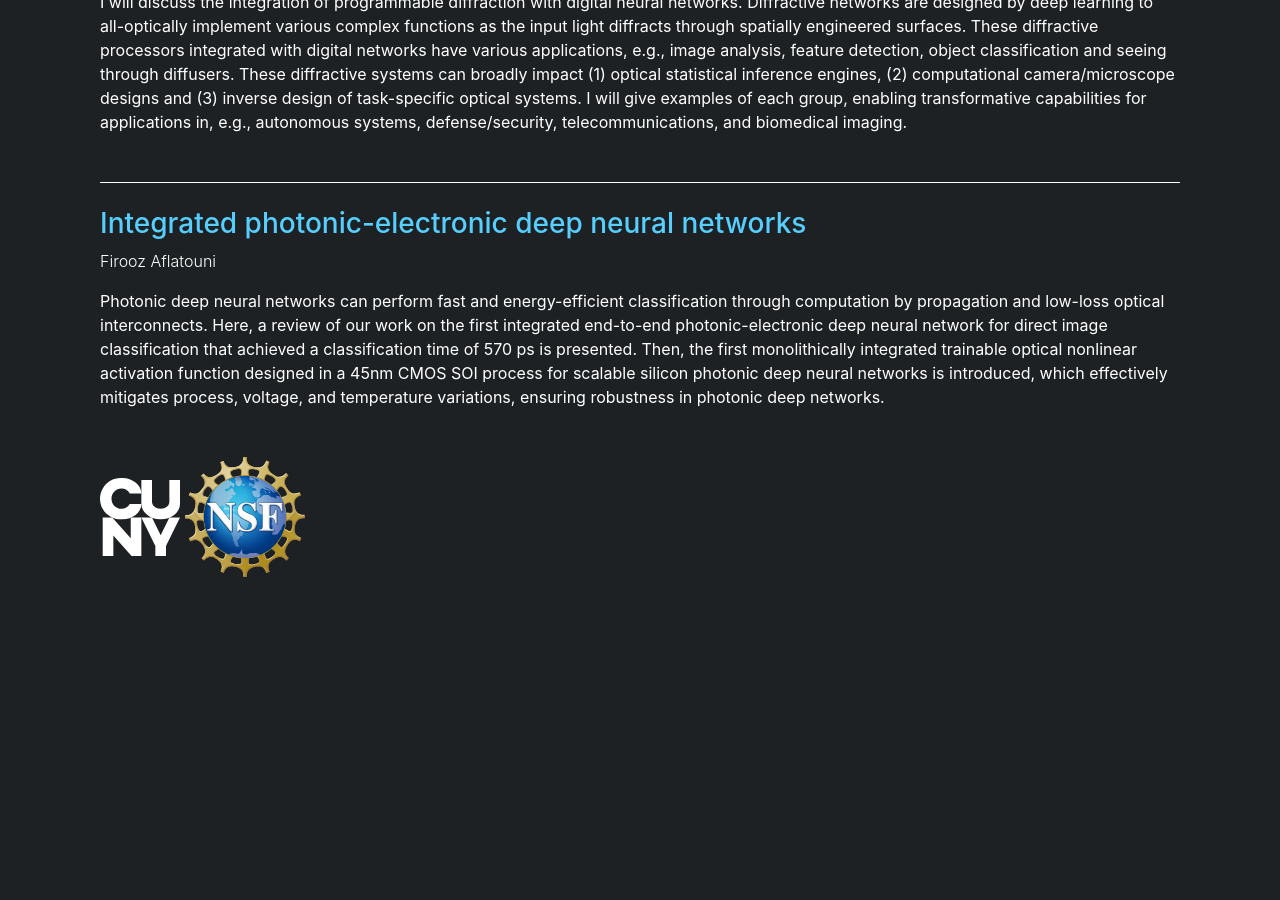
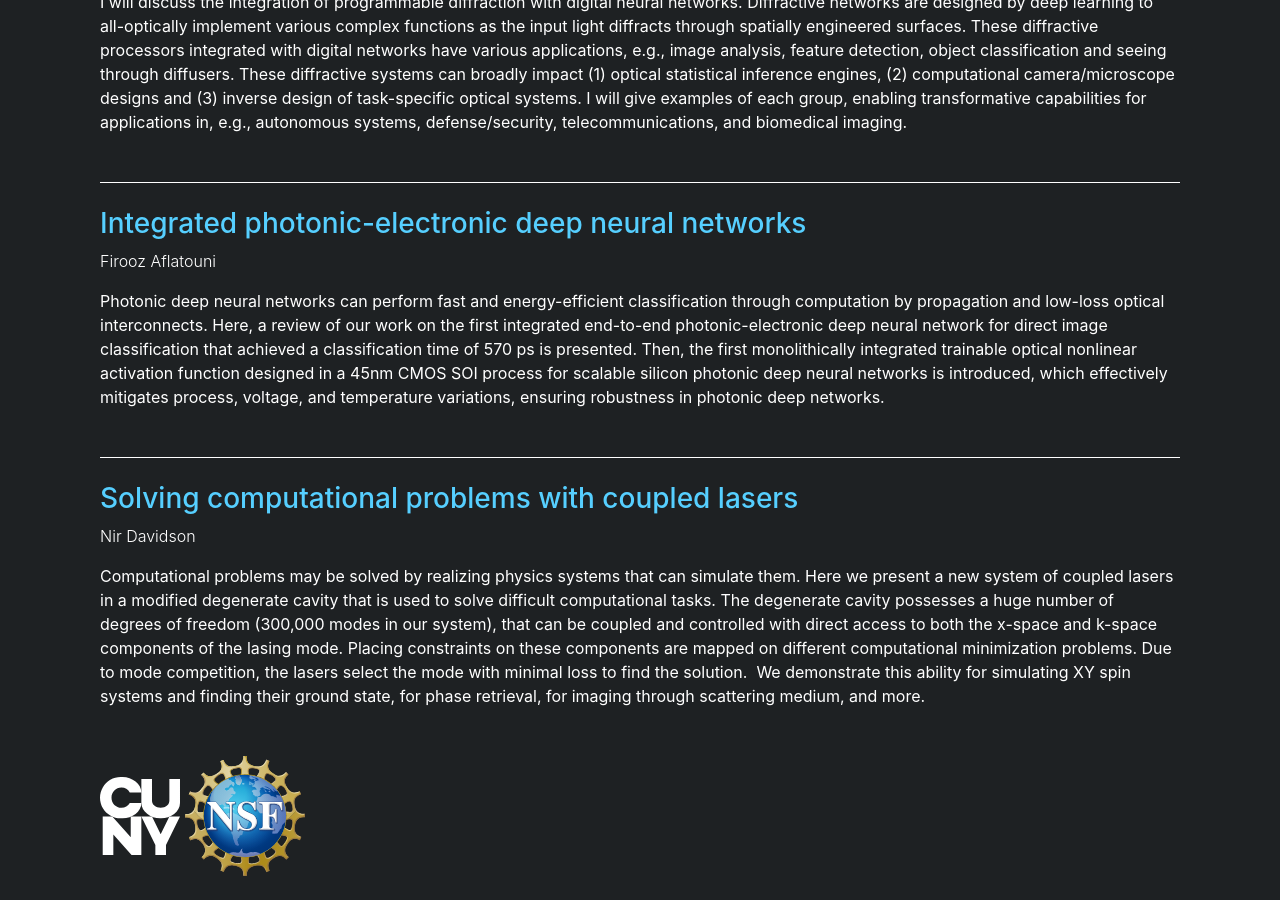
Before and after one commit to mirilabqc/mini-conference-site, a Jekyll site: the page built from abstracts/index.md, in a window 1280 px wide and 900 px high, scrolled down 4755 px. Built offline with Jekyll 4.4.1, drawn with Linux system fonts in a browser that asks for light colours; before the commit the page ends 5356 px from its top, so only the background shows below that.

Commit message:
adds new speaker and talk to the schedule

```diff
--- a/_data/program.yml
+++ b/_data/program.yml
@@ -72,3 +72,6 @@ days:
       - name: "Integrated photonic-electronic deep neural networks"
         time_start: '13:00'
         time_end: '13:30'
+      - name: "Solving computational problems with coupled lasers"
+        time_start: '13:30'
+        time_end: '14:00'
--- a/_data/sessions.yml
+++ b/_data/sessions.yml
@@ -30,8 +30,8 @@
   time_start: "10:30"
   time_end:   "12:00"
   room: "Room 1"
-- name: "Session 3: 01:00 PM - 01:30 PM"
+- name: "Session 3: 01:00 PM - 02:00 PM"
   date: 2025-06-27
   time_start: "13:00"
-  time_end:   "13:30"
+  time_end:   "14:00"
   room: "Room 1"
--- /dev/null
+++ b/_talks/nir-davidson.md
@@ -0,0 +1,8 @@
+---
+name: "Solving computational problems with coupled lasers"
+speakers:
+  - Nir Davidson
+hide: false
+abstract: |
+  Computational problems may be solved by realizing physics systems that can simulate them. Here we present a new system of coupled lasers in a modified degenerate cavity that is used to solve difficult computational tasks. The degenerate cavity possesses a huge number of degrees of freedom (300,000 modes in our system), that can be coupled and controlled with direct access to both the x-space and k-space components of the lasing mode. Placing constraints on these components are mapped on different computational minimization problems. Due to mode competition, the lasers select the mode with minimal loss to find the solution.  We demonstrate this ability for simulating XY spin systems and finding their ground state, for phase retrieval, for imaging through scattering medium, and more.
+---
```
Also changed, not shown: _speakers/nir-davidson.md (added, +7 -0 lines).
